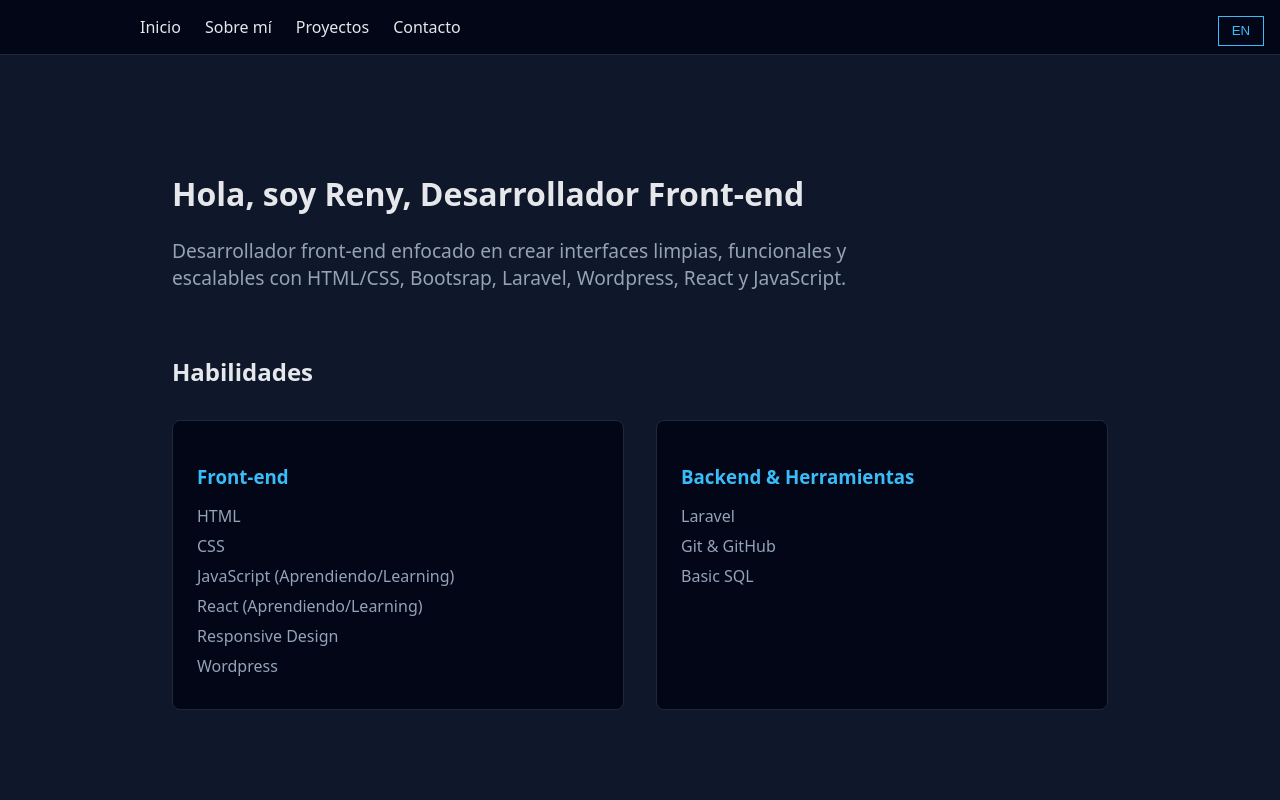
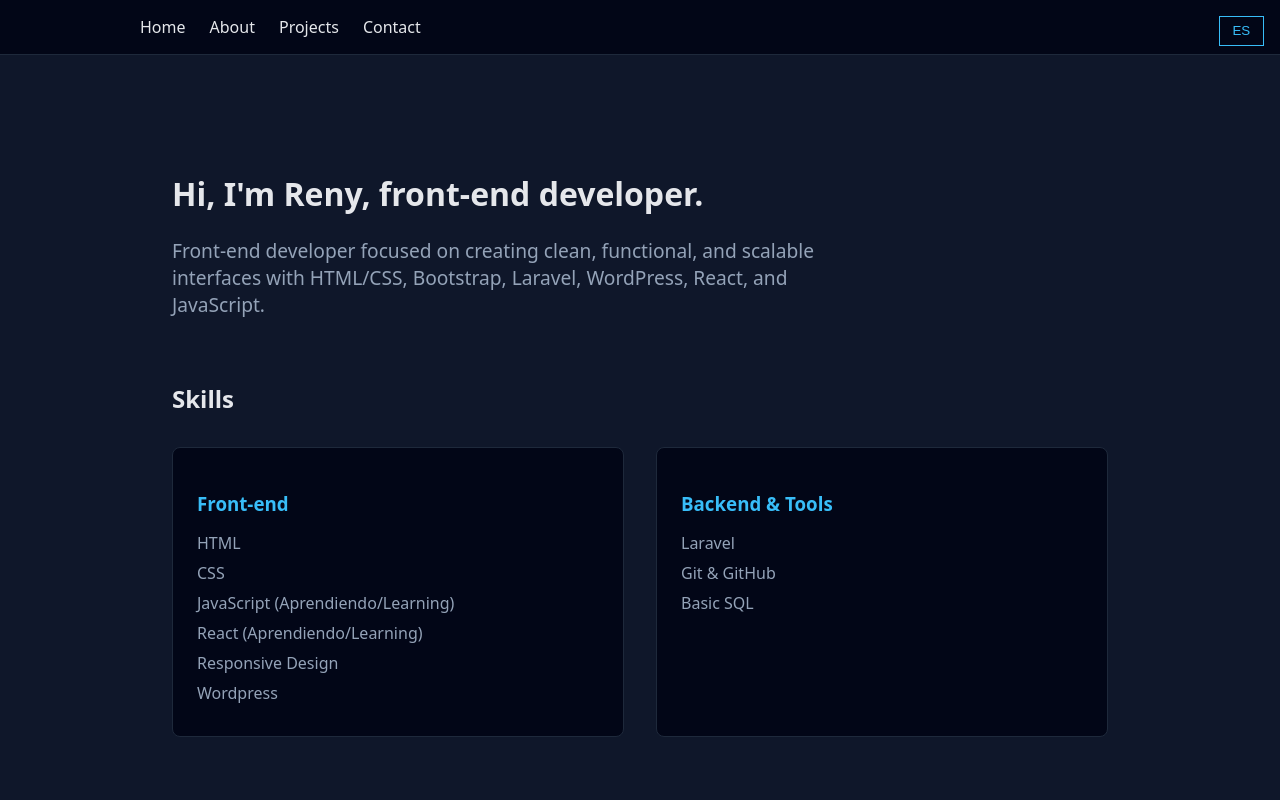
Before and after one commit to Renox1527/portfolio, a React (Vite) app: page / in a window 1280 px wide. Shown: the top 800 px of the page. Built offline with nearby package versions, Linux system fonts and the light colour scheme.

Commit message:
fix to display english as main

```diff
--- a/src/App.jsx
+++ b/src/App.jsx
@@ -18,7 +18,7 @@ import en from "./translations/en";
 
 function App() {
   //Estado del idioma
-  const [lang, setLang] = useState("es");
+  const [lang, setLang] = useState("en");
 
   //Selección de textos según idioma
   const texts = lang === "es" ? es : en;
```
